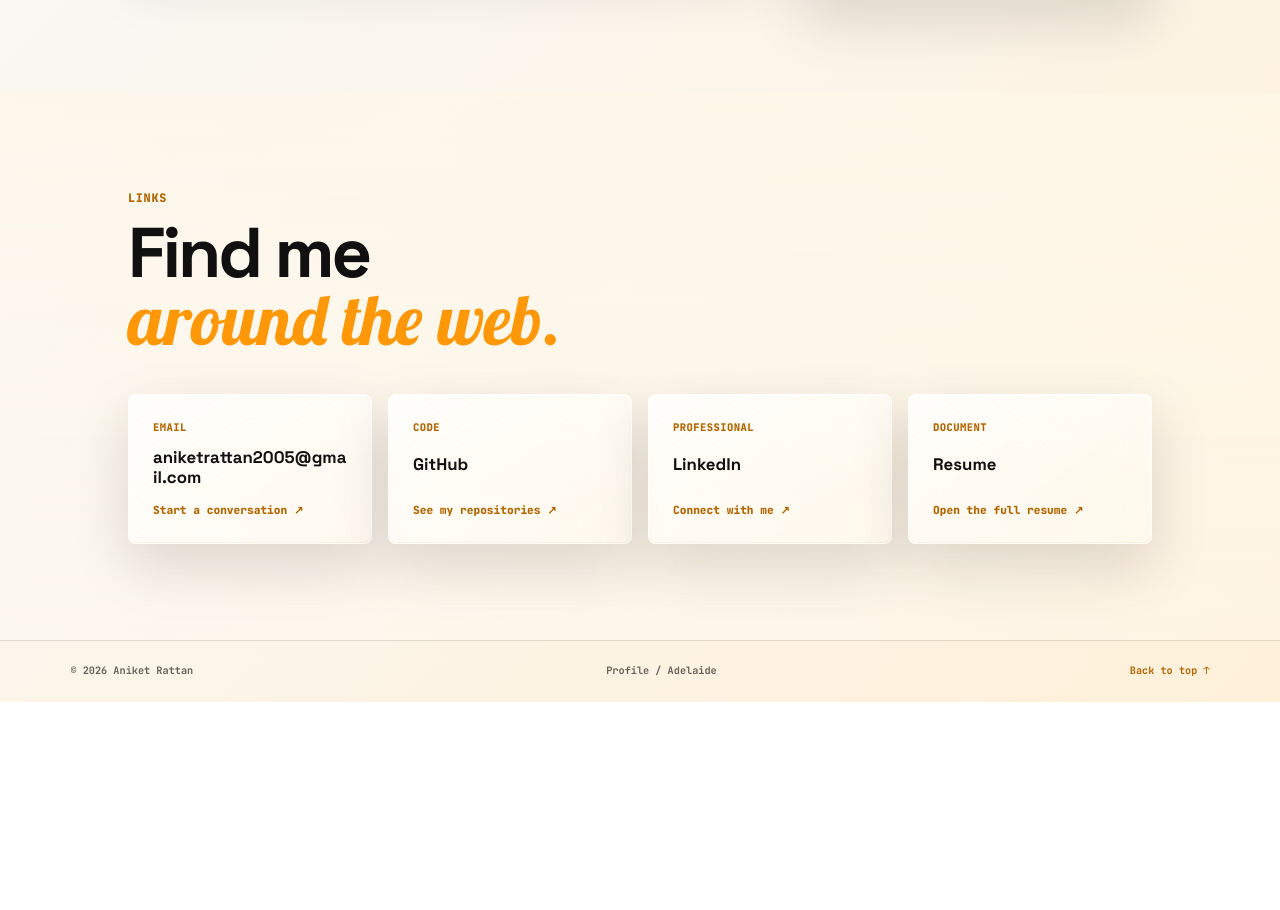
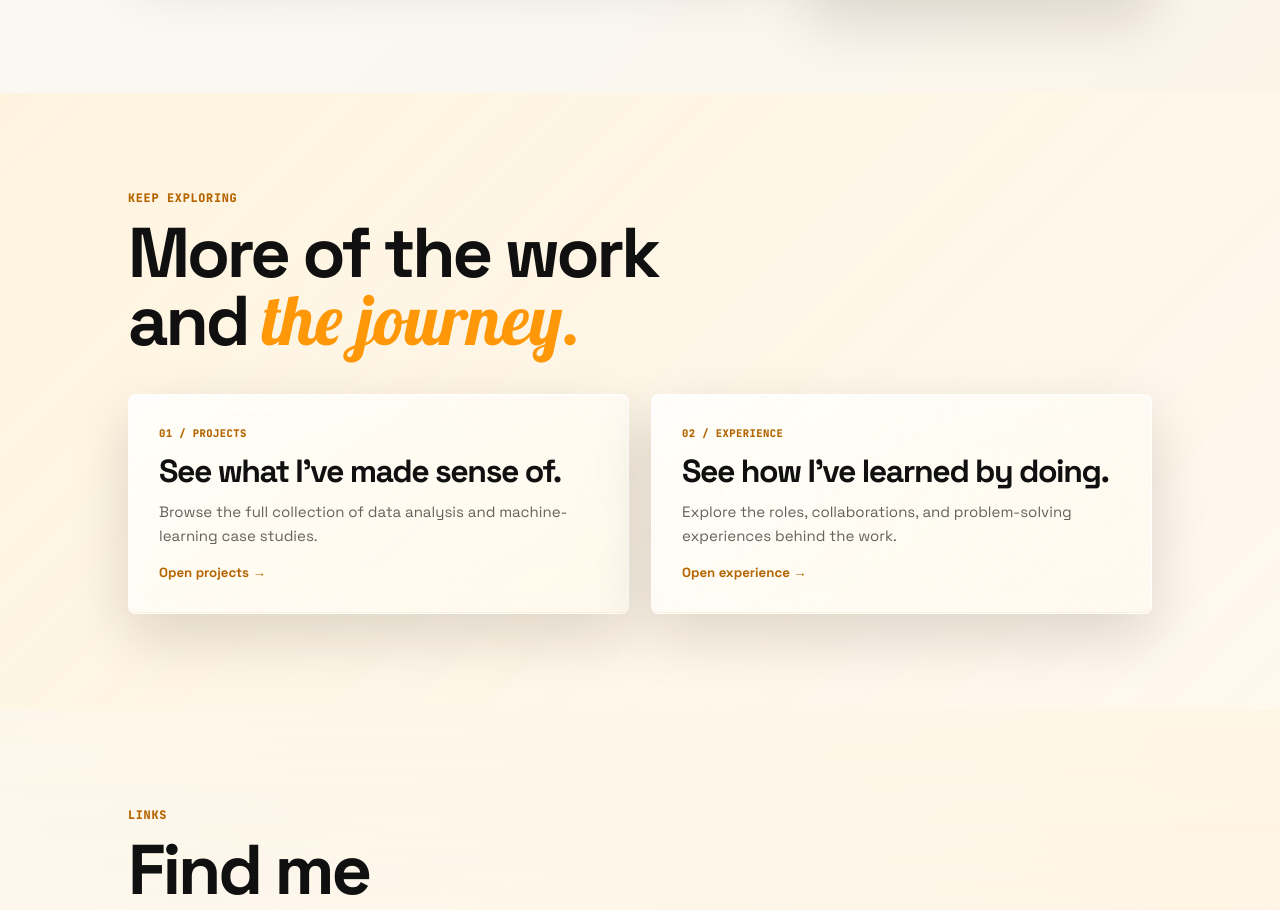
Before and after one commit to aniketrattan/portfolio, a plain HTML site: page index.html in a window 1280 px wide. Shown: the part 1629-2539 px from the top of the page. Before the commit the page ends 2331 px from the top, so only its background shows below. Drawn offline with Linux system fonts and the light colour scheme.

Commit message:
Add in-page navigation cards

```diff
--- a/index.html
+++ b/index.html
@@ -30,7 +30,7 @@
           <h1 id="hero-title">I build with<br><em>curiosity.</em></h1>
           <p class="hero-kicker">Software-minded. Analytical by nature.</p>
           <p class="lead">I’m Aniket Rattan, a computer science graduate who enjoys turning messy problems into clear systems, useful analysis, and reliable products.</p>
-          <div class="hero-actions"><a class="button button-primary" href="projects.html">View my projects <span aria-hidden="true">→</span></a><a class="button button-quiet" href="#profile">Read my profile <span aria-hidden="true">↘</span></a></div>
+          <div class="hero-actions"><a class="button button-primary" href="projects.html">View my projects <span aria-hidden="true">→</span></a><a class="button button-quiet" href="experience.html">See my experience <span aria-hidden="true">↗</span></a></div>
         </div>
         <aside class="hero-education glass-panel" aria-label="Education overview">
           <div class="dossier-header"><span>EDUCATION / 01</span><span>Adelaide University</span></div>
@@ -44,6 +44,8 @@
         <div class="about-content"><div class="about-story glass-panel"><p class="eyebrow">A working philosophy</p><p class="large-copy">I’m drawn to the space between building and understanding.</p><p>My background spans software development, data analysis, machine learning, and model evaluation. That mix has taught me to move comfortably between implementation details and the bigger question: what makes a result useful, reliable, and clear to another person?</p><p>I’m most engaged when I can learn independently, work through ambiguity, and leave a problem in a more understandable state than I found it.</p></div><aside class="about-aside"><div class="tools-card glass-panel"><p class="eyebrow">Technical toolkit</p><h3>Tools for thinking<br>and <em>building.</em></h3><div class="skills-cloud"><span>Python</span><span>C++</span><span>SQL</span><span>TypeScript</span><span>HTML / CSS</span><span>React Native</span><span>React</span><span>Machine Learning</span><span>Statistical Modelling</span></div></div></aside></div>
       </section>
 
+      <section class="section home-explore-section" aria-labelledby="explore-title"><div class="section-heading"><p class="eyebrow">Keep exploring</p><h2 id="explore-title">More of the work<br>and <em>the journey.</em></h2></div><div class="home-explore-grid"><a class="home-explore-card glass-panel" href="projects.html"><span class="card-label">01 / Projects</span><h3>See what I’ve made sense of.</h3><p>Browse the full collection of data analysis and machine-learning case studies.</p><span class="text-link">Open projects <span aria-hidden="true">→</span></span></a><a class="home-explore-card glass-panel" href="experience.html"><span class="card-label">02 / Experience</span><h3>See how I’ve learned by doing.</h3><p>Explore the roles, collaborations, and problem-solving experiences behind the work.</p><span class="text-link">Open experience <span aria-hidden="true">→</span></span></a></div></section>
+
       <section class="section home-links-section" id="links" aria-labelledby="links-title"><div class="section-heading"><p class="eyebrow">Links</p><h2 id="links-title">Find me<br><em>around the web.</em></h2></div><div class="home-links-grid"><a class="home-link-card glass-panel" href="mailto:aniketrattan2005@gmail.com"><span class="card-label">Email</span><strong>aniketrattan2005@gmail.com</strong><span>Start a conversation ↗</span></a><a class="home-link-card glass-panel" href="https://github.com/aniketrattan" target="_blank" rel="noopener"><span class="card-label">Code</span><strong>GitHub</strong><span>See my repositories ↗</span></a><a class="home-link-card glass-panel" href="https://www.linkedin.com/in/aniketrattan" target="_blank" rel="noopener"><span class="card-label">Professional</span><strong>LinkedIn</strong><span>Connect with me ↗</span></a><a class="home-link-card glass-panel" href="resume.pdf" target="_blank" rel="noopener"><span class="card-label">Document</span><strong>Resume</strong><span>Open the full resume ↗</span></a></div></section>
     </main>
 
--- a/styles.css
+++ b/styles.css
@@ -88,6 +88,13 @@ h1 em, h2 em { color: var(--orange); font-family: "Lobster", cursive; font-style
 .home-note { display: grid; grid-template-columns: 1fr minmax(220px, 350px) auto; align-items: end; gap: 40px; padding: 80px 10vw; border-top: 1px solid rgba(255, 152, 8, 0.3); background: linear-gradient(135deg, #fff2da, #fffaf2); }
 .home-note > p { margin: 0; color: var(--muted); font-size: 0.98rem; }
 .home-links-section { background: linear-gradient(180deg, rgba(255, 247, 232, 0.66), rgba(255, 255, 255, 0.25)); }
+.home-explore-section { background: linear-gradient(135deg, rgba(255, 242, 218, 0.82), rgba(255, 250, 242, 0.72)); }
+.home-explore-grid { display: grid; grid-template-columns: repeat(2, minmax(0, 1fr)); gap: 22px; max-width: 1220px; }
+.home-explore-card { display: grid; gap: 12px; min-height: 220px; padding: 30px; border-radius: var(--radius); text-decoration: none; transition: transform 180ms ease, box-shadow 180ms ease; }
+.home-explore-card:hover, .home-explore-card:focus-visible { transform: translateY(-4px); outline: none; box-shadow: 0 28px 70px rgba(18, 15, 10, 0.17); }
+.home-explore-card h3 { margin: 0; font-size: 2rem; line-height: 1.02; }
+.home-explore-card p { max-width: 440px; margin: 0; color: var(--muted); font-size: 0.94rem; }
+.home-explore-card .text-link { align-self: end; }
 .home-links-grid { display: grid; grid-template-columns: repeat(4, minmax(0, 1fr)); gap: 16px; max-width: 1220px; }
 .home-link-card { display: grid; gap: 10px; min-height: 150px; padding: 24px; border-radius: var(--radius); text-decoration: none; transition: transform 180ms ease, box-shadow 180ms ease; }
 .home-link-card:hover, .home-link-card:focus-visible { transform: translateY(-4px); outline: none; box-shadow: 0 28px 70px rgba(18, 15, 10, 0.17); }
@@ -216,7 +223,7 @@ h1 em, h2 em { color: var(--orange); font-family: "Lobster", cursive; font-style
   .lead { font-size: 1.05rem; }
   .hero-education-body { min-height: 360px; padding: 36px 22px 28px; }
   .hero-education-body h2 { font-size: 2rem; }
-  .home-project-grid, .about-content, .project-list-card, .project-summary, .project-case-details, .home-links-grid, .experience-layout, .detail-hero, .detail-body, .contact-page { grid-template-columns: 1fr; }
+  .home-project-grid, .about-content, .project-list-card, .project-summary, .project-case-details, .home-explore-grid, .home-links-grid, .experience-layout, .detail-hero, .detail-body, .contact-page { grid-template-columns: 1fr; }
   .section { padding: 72px 18px; }
   .section-heading-row { display: block; }
   .section-heading-row .text-link { display: inline-block; margin-top: 23px; }
```
